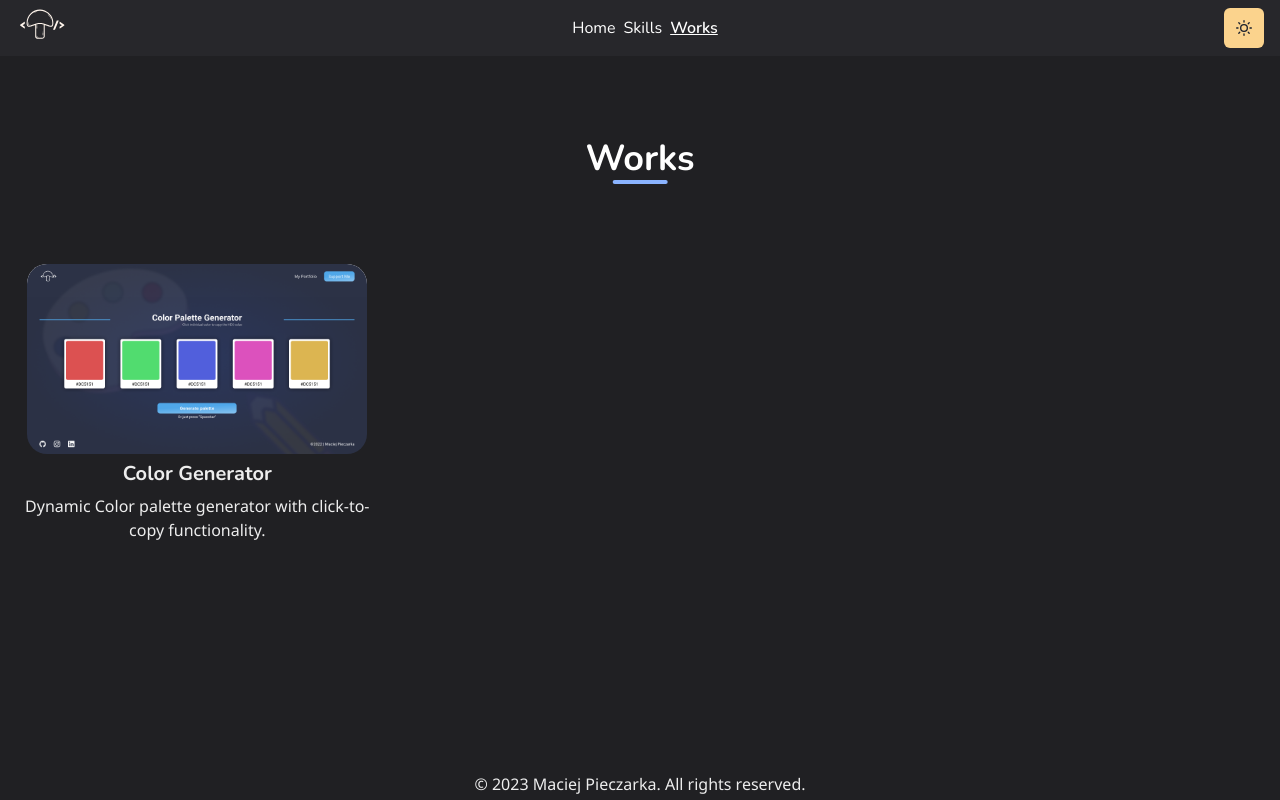
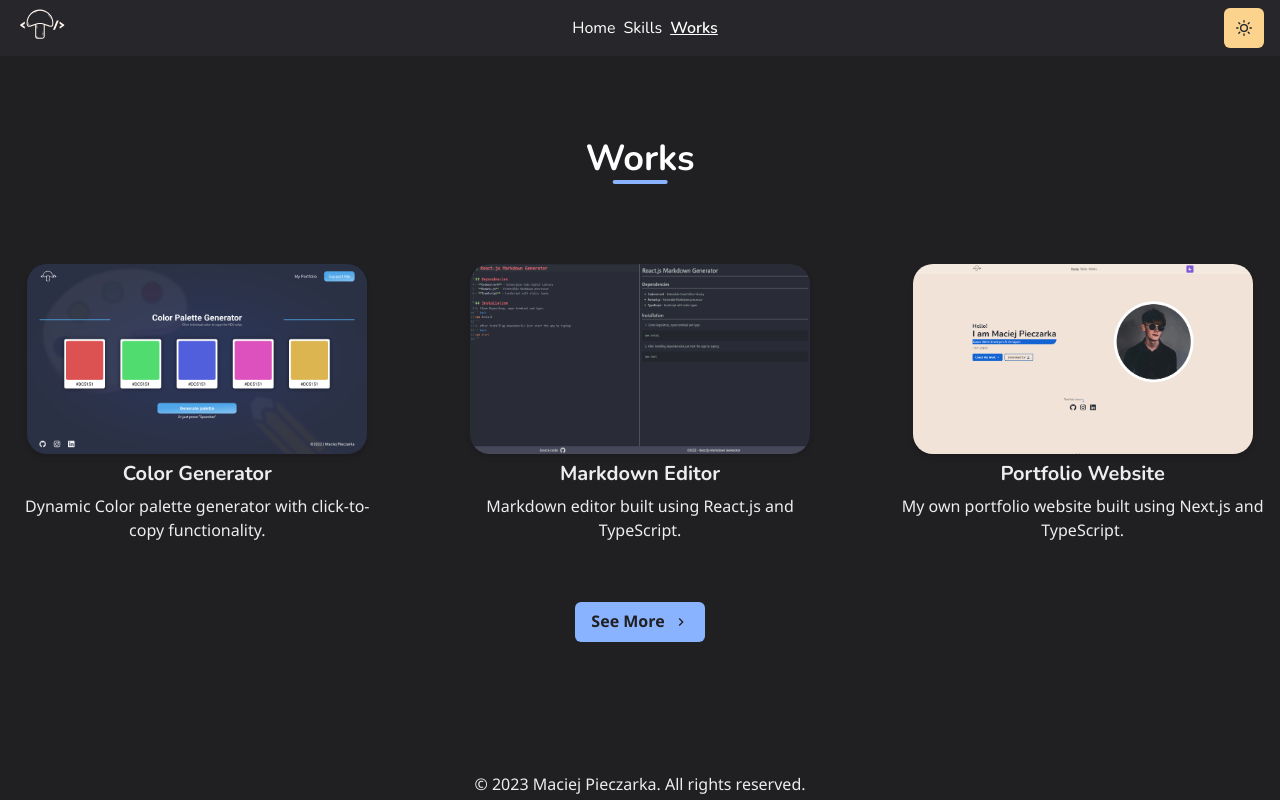
Before and after one commit to maciejpieczarka/nextjs-maciejpieczarka-homepage, a Next.js app: page /works in a window 1280 px wide. Built offline with nearby package versions, Linux system fonts and the light colour scheme.

Commit message:
Complete works section v1.0

```diff
--- a/components/WorkCard.tsx
+++ b/components/WorkCard.tsx
@@ -1,11 +1,10 @@
-import NextLink from 'next/link';
 import {
   Box,
   GridItem,
   Text,
   Heading,
+  useColorModeValue,
   Flex,
-  useColorModeValue,
 } from '@chakra-ui/react';
 import { CustomImg } from '../pages/index';
 import styled from '@emotion/styled';
@@ -23,21 +22,6 @@ const WorkLink = styled(Text)`
   text-decoration: underline;
   font-size: 1.4em;
 `;
-const WorkBox = styled(Box)`
-  :after {
-    content: '';
-    position: absolute;
-    display: flex;
-    flex-direction: column;
-    align-items: center;
-    justify-content: center;
-    gap: 10;
-    top: 0;
-    left: 0;
-    bottom: 0;
-    right: 0;
-  }
-`;
 
 const WorkCard: React.FC<IWorkCardProps> = ({
   img,
@@ -49,26 +33,41 @@ const WorkCard: React.FC<IWorkCardProps> = ({
   return (
     <GridItem textAlign="center" width="100%" height="100%" position="relative">
       <Box
-        as={WorkBox}
         width={340}
         height={190}
         position="relative"
         borderRadius={20}
         overflow="hidden"
         mx="auto"
+        shadow="md"
       >
         <CustomImg src={img} layout="fill" />
         <Flex
+          position="absolute"
+          top="0"
+          left="0"
+          bottom="0"
+          right="0"
+          direction="column"
+          align="center"
+          justify="center"
+          gap={10}
+          opacity={0}
+          transition="opacity 300ms ease"
+          cursor="pointer"
           bg={useColorModeValue('textDark', 'textLight')}
-          //   display="none"
-          _hover={{ display: 'none' }}
+          _hover={{ opacity: 0.9 }}
         >
-          <NextLink href={url}>
-            <WorkLink>Live Preview</WorkLink>
-          </NextLink>
-          <NextLink href={codeUrl}>
-            <WorkLink>Code</WorkLink>
-          </NextLink>
+          <a href={url} target="_blank" rel="noreferrer">
+            <WorkLink color={useColorModeValue('textLight', 'textDark')}>
+              Live Preview
+            </WorkLink>
+          </a>
+          <a href={codeUrl} target="_blank" rel="noreferrer">
+            <WorkLink color={useColorModeValue('textLight', 'textDark')}>
+              Code
+            </WorkLink>
+          </a>
         </Flex>
       </Box>
 
--- a/pages/works.tsx
+++ b/pages/works.tsx
@@ -1,19 +1,56 @@
 import Sectionlayout from '../components/layouts/section';
-import { SimpleGrid } from '@chakra-ui/react';
+import { Button, SimpleGrid, useColorModeValue } from '@chakra-ui/react';
 import WorkCard from '../components/WorkCard';
+import { ChevronRightIcon } from '@chakra-ui/icons';
 
 const WorksPage = () => {
   return (
     <Sectionlayout heading="works" webTitle="Works">
-      <SimpleGrid columns={{ base: 1, md: 2, lg: 3 }} width="100%" spacing={20}>
+      <SimpleGrid
+        columns={{ base: 1, md: 2, lg: 3 }}
+        width="100%"
+        spacing={20}
+        mb={5}
+      >
         <WorkCard
           img="/work-images/colorGenerator.png"
-          url="#"
-          codeUrl="#"
+          url="https://color-generator-sepia.vercel.app/"
+          codeUrl="https://github.com/maciejpieczarka/reactjs-color-generator"
           title="Color Generator"
           description="Dynamic Color palette generator with click-to-copy functionality."
         />
+
+        <WorkCard
+          img="/work-images/markdownEditor.png"
+          url="https://reactjs-markdown-editor.vercel.app/"
+          codeUrl="https://github.com/maciejpieczarka/reactjs-color-generator"
+          title="Markdown Editor"
+          description="Markdown editor built using React.js and TypeScript."
+        />
+
+        <WorkCard
+          img="/work-images/portfolioWebsite.png"
+          url="https://nextjs-maciejpieczarka-homepage.vercel.app/"
+          codeUrl="https://github.com/maciejpieczarka/nextjs-maciejpieczarka-homepage"
+          title="Portfolio Website"
+          description="My own portfolio website built using Next.js and TypeScript."
+        />
       </SimpleGrid>
+      <a
+        href="https://github.com/maciejpieczarka?tab=repositories"
+        target="_blank"
+        rel="noreferrer"
+      >
+        <Button
+          colorScheme={useColorModeValue('blueLight', 'blueDark')}
+          color={useColorModeValue('textLight', 'textDark')}
+          variant="solid"
+          size="md"
+          rightIcon={<ChevronRightIcon />}
+        >
+          See More
+        </Button>
+      </a>
     </Sectionlayout>
   );
 };
```
Also changed, not shown: public/work-images/markdownEditor.png (added), public/work-images/portfolioWebsite.png (added).
